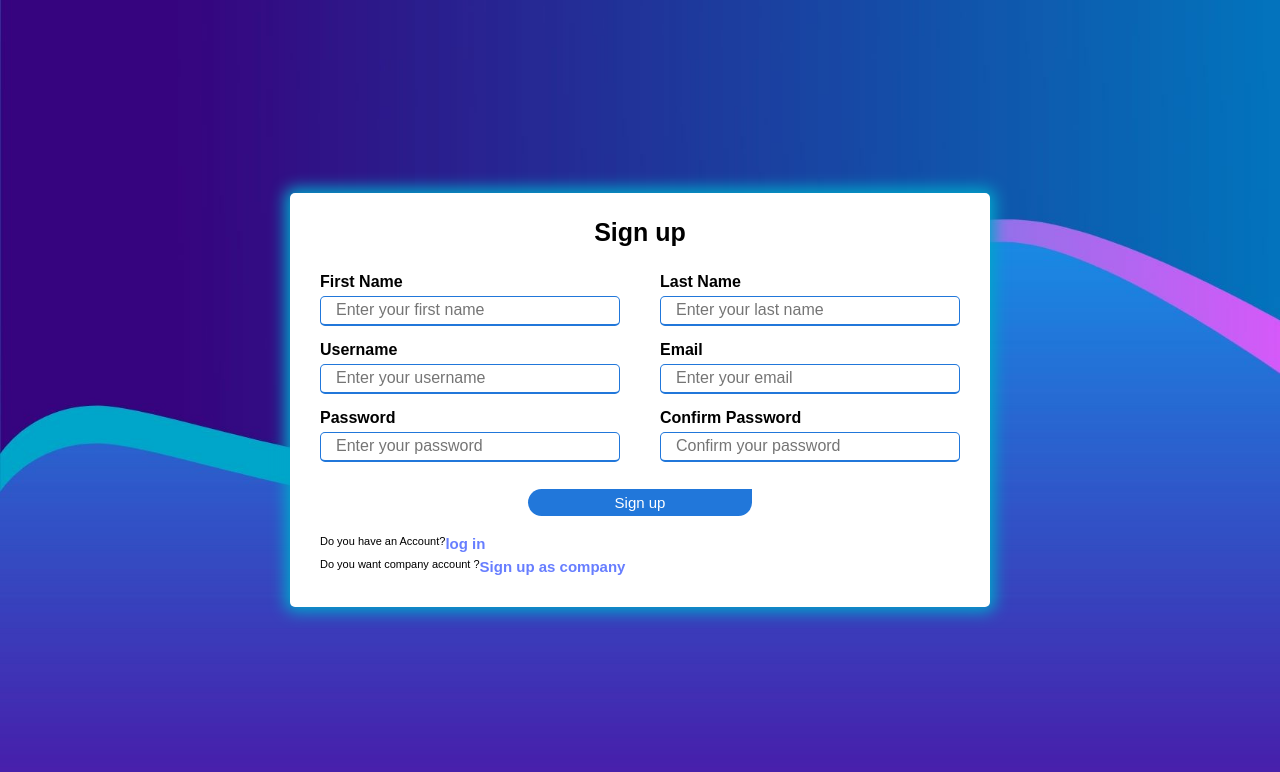
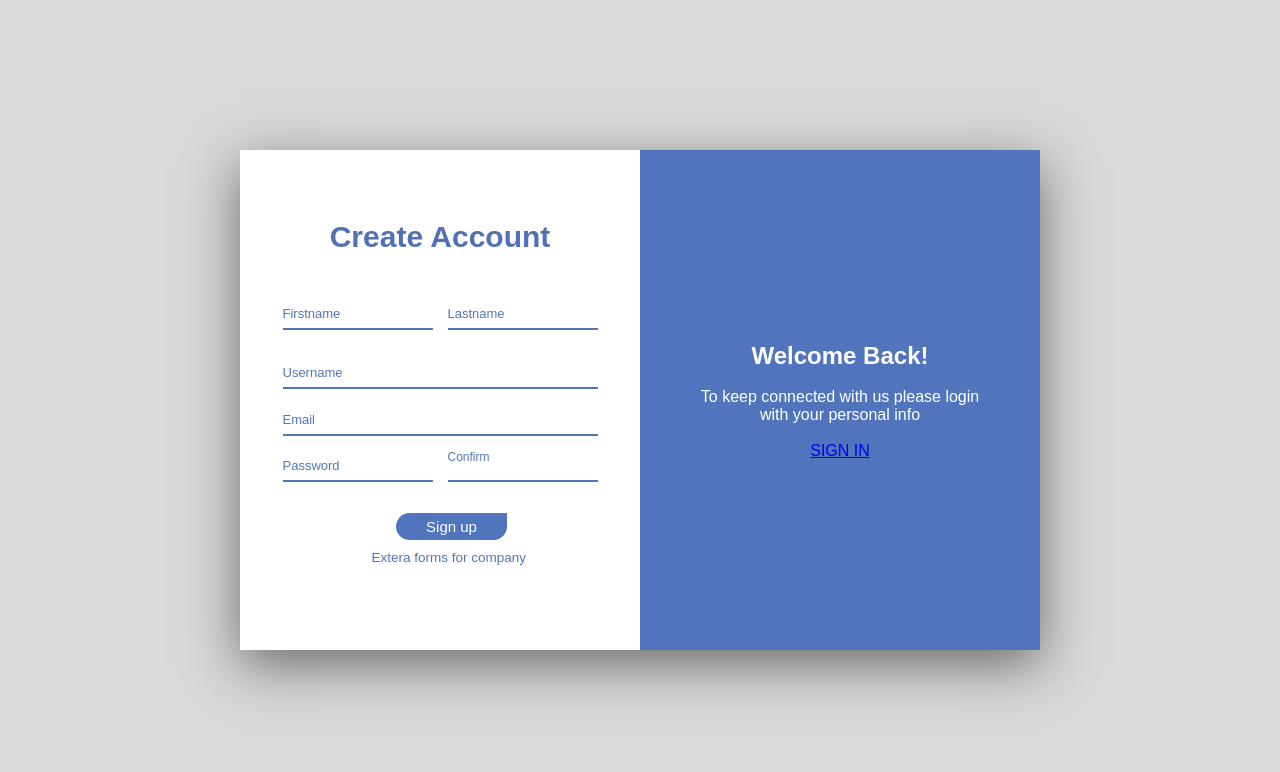
Before and after one commit to combinator4001/combinator-front, a React (Create React App) app: page /person in a window 1280 px wide. Shown: the top 772 px of the page. Built offline with nearby package versions, Linux system fonts and the light colour scheme.

Commit message:
Sign up Design

```diff
--- a/src/component/Login/Login.css
+++ b/src/component/Login/Login.css
@@ -72,6 +72,20 @@ section .container .user .formBox h1{
   margin-bottom: 50px;
   color:#5071b4;
 }
+.error{
+    color:red;
+    font-size: 9.5px;
+    font-weight: bold;
+}
+section .container .user .formBox h2{
+  font-size: 30px;
+  font-weight: 700;
+  font: bold;
+  text-align: center;
+  width:100%;
+  margin-bottom: 50px;
+  color:#5071b4;
+}
 section .container .user .formBox input{
   width:100%;
   font-weight: 600;
@@ -82,7 +96,39 @@ section .container .user .formBox input{
   margin-top: 8px;
   border-bottom: 2px solid #5175bd;
 }
-
+section .container .user .formBox form input[type="firstname"]{
+  font-size: 14px;
+  width: 150px;
+  color: black;
+}
+section .container .user .formBox form input[type="lastname"]{
+  margin-left: 15px;
+  font-size: 14px;
+  width: 150px;
+  color: black;
+}
+section .container .user .formBox form input[type="pass"]{
+  font-size: 14px;
+  width: 150px;
+  color: black;
+}
+section .container .user .formBox form input[type="confirm"]{
+  margin-left: 15px;
+  font-size: 14px;
+  width: 150px;
+  color: black;
+}
+section .container .user .formBox form input[type="namecompany"]{
+  font-size: 14px;
+  width: 150px;
+  color: black;
+}
+section .container .user .formBox form input[type="nameowner"]{
+  margin-left: 15px;
+  font-size: 14px;
+  width: 150px;
+  color: black;
+}
 .details1
 {
     font-size: 16px;
@@ -240,7 +286,7 @@ form .button1 input:hover{
 }
 .floating-label-group {
 	position: relative;
-	margin-top: 20px;
+	margin-top: 20.5px;
 }
 	.floating-label {
 		font-size: 13px;
@@ -251,9 +297,10 @@ form .button1 input:hover{
 		left: 0px;
 		transition: all 0.1s ease;
 	}
-    input:focus ~ .floating-label,
-	input:not(:focus):valid ~ .floating-label {
-		top: -15px;
+  input:focus ~ .floating-label,
+	input:not(:focus):valid ~ .floating-label
+  {
+		top: -6px;
 		bottom: 0px;
 		left: 0px;
 		font-size: 12px;
--- a/src/component/Sign Up/FormSignup.js
+++ b/src/component/Sign Up/FormSignup.js
@@ -1,7 +1,7 @@
 import React , {useState} from 'react';
 import {useSelector , useDispatch} from 'react-redux';
 import {signUp} from '../../features/userSlice'
-import './Form.css'
+import '../Login/Login.css'
 import validate from './validateInfo'
 import valid1 from './valid'
 import url from '../../variables';
@@ -126,106 +126,115 @@ const FormSignup = ({history}) => {
 
     return (
         <>
-        <div className="main_body">
+        <section>
             <div className="container">
-        <div className="title">Sign up</div>
-        <form  onSubmit={handleSubmit}>
+                <div className="user signupBox">
+                    <div className="formBox">
+                        <form onSubmit={handleSubmit} >
                             <div className="user-details">
+                                <h2 >Create Account</h2>
 
-                <div className="input-box">
-                    <span className="details">First Name</span>
-                    <input
-                    id="firstname"
-                    type="text"
-                    placeholder="Enter your first name"
+                                <div className="floating-label-group">
+                                    <div className="input-box" style={{display:'inline-block'}}>
+                                        <input id="firstname"
+                                               type="firstname"
                                                name="firstname"
                                                value={firstname}
                                                onChange={ (e)=> setfName(e.target.value)}
-                    />
-                    {errors.firstname && <p>{errors.firstname}!</p>}
+                                               autoComplete="off" autoFocus required/>
+                                        <label class="floating-label">Firstname</label>
+                                        {errors.firstname ?
+                                         errors.firstname && <div className='error'><p>{errors.firstname}!</p></div> :
+                                        <div className='error' style={{color:'white'}}><p>.</p></div>}
                                     </div>
 
-                <div className="input-box">
-                    <span className="details">Last Name</span>
-                    <input
-                    id="lastname"
-                    type="text"
-                    placeholder="Enter your last name"
+                                    <div className="input-box" style={{display:'inline-block'}}>
+                                        <input id="lastname"
+                                               type="lastname"
                                                name="lastname"
                                                value={lastname}
                                                onChange={ (e)=> setlname(e.target.value)}
-                    />
-                    {errors.lastname && <p>{errors.lastname}!</p>}
+                                               autoComplete="off" autoFocus required/>
+                                        <label style={{marginLeft:165}} className="floating-label">Lastname</label>
+                                        {errors.lastname ?
+                                        errors.lastname && <div className='error'><p style={{marginLeft:14}} >{errors.lastname}!</p></div> :
+                                        <div className='error' style={{color:'white'}}><p>.</p></div>}
+                                    </div>
                                 </div>
 
-
+                                <div className="floating-label-group">
                                     <div className="input-box">
-                    <span className="details">Username</span>
-                    <input
-                    id="username"
+                                        <input id="username"
                                                type="text"
-                    placeholder="Enter your username"
                                                name="username"
                                                value={username}
                                                onChange={ (e)=> setusername(e.target.value)}
-                    />
-                    {errors.username && <p>{errors.username}!</p>}
+                                               autoComplete="off" autoFocus required/>
+                                        <label className="floating-label">Username</label>
+                                        {errors.username && <div className='error'><p name="d">{errors.username}!</p></div>}
+                                    </div>
                                 </div>
 
+                                <div className="floating-label-group">
                                     <div className="input-box">
-                    <span className="details">Email</span>
-                    <input
-                    id="email"
+                                        <input id="email"
                                                type="text"
-                    placeholder="Enter your email"
                                                name="email"
                                                value={email}
                                                onChange={ (e)=> setemail(e.target.value)}
-                    />
-                    {errors.email && <p>{errors.email}!</p>}
+                                               autoComplete="off" autoFocus required />
+                                        <label className="floating-label">Email</label>
+                                        {errors.email && <div className='error'><p>{errors.email}!</p></div>}
+                                    </div>
                                 </div>
 
-
-                <div className="input-box">
-                    <span className="details">Password</span>
-                    <input
-                    id="password"
-                    type="password"
-                    placeholder="Enter your password"
+                                <div className="floating-label-group">
+                                    <div className="input-box" style={{display:'inline-block'}}>
+                                        <input id="password"
+                                               type="pass"
                                                name="password"
                                                value={password}
                                                onChange={ (e)=> setlpass(e.target.value)}
-                    />
-                    {errors.password && <p>{errors.password}!</p>}
+                                               autoComplete="off" autoFocus required />
+                                        <label className="floating-label">Password</label>
+                                        {errors.password ?
+                                        errors.password &&  <div className='error'><p>{errors.password}!</p></div> :
+                                        <div className='error' style={{color:'white'}}><p>.</p></div>}
                                     </div>
 
-                <div className="input-box">
-                    <span className="details">Confirm Password</span>
-                    <input
-                    id="password2"
-                    type="password"
-                    placeholder="Confirm your password"
+                                    <div className="input-box" style={{display:'inline-block'}}>
+                                        <input id="password2"
+                                               type="confirm"
                                                name="password2"
                                                value={password2}
                                                onChange={(e)=>setlpass2(e.target.value) }
-                    />
-                    {errors.password2 && <p>{errors.password2}!</p>}
+                                               autoComplete="off" autoFocus required />
+                                        <label  style={{marginLeft:165}}  className="floating-label">Confirm</label>
+                                        {errors.password2 ?
+                                        errors.password2 && <div className='error'><p style={{marginLeft:14}} >{errors.password2}!</p></div> :
+                                        <div className='error' style={{color:'white'}}><p>.</p></div>}
                                     </div>
                                 </div>
+                            </div>
+                            <br/>
+                            <div className="button_containar1">
+                                <button className="yellow_buttons1" type="submit" formNoValidate onClick={signup} value="Sign up" >Sign up</button>
+                            </div>
+                            <p className="check1" style={{marginLeft:89}}><p></p> <Link to="/company">Extera forms for company</Link></p>
 
-
-            <div className="button_containar">
-                <button className="yellow_buttons" type="submit" onClick={signup} value="Sign up" >Sign up</button>
-            </div>
-
-            <p className="check"><p>Do you have an Account?</p> <Link to="/">log in</Link></p>
-            <p className="check"><p>Do you want company account ?</p><Link to="/company">Sign up as company </Link></p>
                         </form>
 
                     </div>
+                    <div class="imgBox">
+                        <h1>Welcome Back!</h1>
+                        <p> <br/>To keep connected with us please login</p>
+                        <p> with your personal info<br/><br/></p>
+                        <p><Link to="/">SIGN IN</Link></p>
                     </div>
-
+                </div>
+            </div>
+        </section>
         </>
         )
     }
-export default withRouter(FormSignup);
+    export default FormSignup
--- a/src/component/SignUpCompany/FormSignupCompany.js
+++ b/src/component/SignUpCompany/FormSignupCompany.js
@@ -125,105 +125,112 @@ const FormSignupCompany = ({history}) => {
 
     return (
         <>
-        <div className="main_body">
+        <section>
             <div className="container">
-        <div className="title">Sign up</div>
+                <div className="user signupBox">
+                    <div className="formBox">
                         <form className="form" onSubmit={(e)=>handleSubmit(e)} >
                             <div className="user-details">
+                                <h2 >Create Account</h2>
 
-                <div className="input-box">
-                    <span className="details">Name of Company</span>
-                    <input
-                    id="namecompany"
-                    type="text"
-                    placeholder="Enter your name of company"
+                                <div className="floating-label-group">
+                                    <div className="input-box" style={{display:'inline-block'}}>
+                                        <input id="namecompany"
+                                               type="namecompany"
                                                name="namecompany"
                                                value={namecompany}
                                                onChange={ (e)=> setNamecom(e.target.value)}
-                    />
-                    {errors.namecompany && <p>{errors.namecompany}!</p>}
+                                               autoComplete="off" autoFocus required/>
+                                        <label class="floating-label">Name</label>
+                                        {errors.namecompany ?
+                                         errors.namecompany && <div className='error'><p>{errors.namecompany}!</p></div> :
+                                        <div className='error' style={{color:'white'}}><p>.</p></div>}
                                     </div>
 
-                <div className="input-box">
-                    <span className="details">Name of owner</span>
-                    <input
-                    id="nameowner"
-                    type="text"
-                    placeholder="Enter name of owner"
+                                    <div className="input-box" style={{display:'inline-block'}}>
+                                        <input id="nameowner"
+                                               type="nameowner"
                                                name="nameowner"
                                                value={nameowner}
                                                onChange={ (e)=> setnameowner(e.target.value)}
-                    />
-                    {errors.nameowner && <p>{errors.nameowner}!</p>}
+                                               autoComplete="off" autoFocus required/>
+                                        <label  style={{marginLeft:165}}  class="floating-label">Owner</label>
+                                        {errors.nameowner ?
+                                         errors.nameowner && <div className='error'><p style={{marginLeft:14}} >{errors.nameowner}!</p></div> :
+                                        <div className='error' style={{color:'white'}}><p>.</p></div>}
+                                    </div>
                                 </div>
 
-
+                                <div className="floating-label-group">
                                     <div className="input-box">
-                    <span className="details">Username</span>
-                    <input
-                    id="username"
+                                        <input id="username"
                                                type="text"
-                    placeholder="Enter your username"
                                                name="username"
                                                value={username}
                                                onChange={ (e)=> setusername(e.target.value)}
-                    />
-                    {errors.username && <p>{errors.username}!</p>}
+                                               autoComplete="off" autoFocus required/>
+                                        <label class="floating-label">Username</label>
+                                        {errors.username && <div className='error'><p>{errors.username}!</p></div>}
+                                    </div>
                                 </div>
 
+                                <div className="floating-label-group">
                                     <div className="input-box">
-                    <span className="details">Email</span>
-                    <input
-                    id="email"
+                                        <input id="email"
                                                type="text"
-                    placeholder="Enter your email"
                                                name="email"
                                                value={email}
                                                onChange={ (e)=> setemail(e.target.value)}
-                    />
-                    {errors.email && <p>{errors.email}!</p>}
+                                               autoComplete="off" autoFocus required/>
+                                        <label class="floating-label">Email</label>
+                                        {errors.email && <div className='error'><p>{errors.email}!</p></div>}
+                                    </div>
                                 </div>
 
-
-                <div className="input-box">
-                    <span className="details">Password</span>
-                    <input
-                    id="password"
-                    type="password"
-                    placeholder="Enter your password"
+                                <div className="floating-label-group">
+                                    <div className="input-box" style={{display:'inline-block'}}>
+                                        <input id="password"
+                                               type="Pass"
                                                name="password"
                                                value={password}
                                                onChange={ (e)=> setlpass(e.target.value)}
-                    />
-                    {errors.password && <p>{errors.password}!</p>}
+                                               autoComplete="off" autoFocus required/>
+                                        <label class="floating-label">Password</label>
+                                        {errors.password ?
+                                        errors.password && <div className='error'><p>{errors.password}!</p></div> :
+                                        <div className='error' style={{color:'white'}}><p>.</p></div>}
                                     </div>
 
-                <div className="input-box">
-                    <span className="details">Confirm Password</span>
-                    <input
-                    id="password2"
-                    type="password"
-                    placeholder="Confirm your password"
+                                    <div className="input-box" style={{display:'inline-block'}}>
+                                        <input id="password2"
+                                               type="Confirm"
                                                name="password2"
                                                value={password2}
                                                onChange={(e)=>setlpass2(e.target.value) }
-                    />
-                    {errors.password2 && <p>{errors.password2}!</p>}
+                                               autoComplete="off" autoFocus required />
+                                        <label  style={{marginLeft:165}}  className="floating-label">Confirm</label>
+                                        {errors.password2 ?
+                                        errors.password2 && <div className='error'><p style={{marginLeft:14}} >{errors.password2}!</p></div> :
+                                        <div className='error' style={{color:'white'}}><p>.</p></div>}
                                     </div>
                                 </div>
-
-            <div className="button_containar">
-                <button className="yellow_buttons" type="submit" onClick={signup} value="Sign up" >Sign up</button>
                             </div>
-
-            <p className="check"><p>Do you have an Account?</p> <Link to="/">log in</Link></p>
-            <p className="check"><p>Do you want user account ?</p><Link to="/person">Sign up as person</Link></p>
-
+                            <br/>
+                            <div className="button_containar1">
+                                <button className="yellow_buttons1" type="submit" formNoValidate onClick={signup} value="Sign up" >Sign up</button>
+                            </div>
+                            <p className="check1" style={{marginLeft:133}}><p></p> <Link to="/person">User Sign up</Link></p>
                         </form>
-
+                    </div>
+                    <div class="imgBox">
+                        <h1>Welcome Back!</h1>
+                        <p> <br/>To keep connected with us please login</p>
+                        <p> with your personal info<br/><br/></p>
+                        <p><Link to="/">SIGN IN</Link></p>
                     </div>
                 </div>
-
+            </div>
+        </section>
     </>
     )
 }
--- a/src/component/SignUpCompany/validateInfo.js
+++ b/src/component/SignUpCompany/validateInfo.js
@@ -13,7 +13,7 @@ export default function validateInfo(values) {
     if(!values.username.trim()) {
         errors.username ="Username required "
     }else if(values.username.length<6){
-        errors.username='Username needs to be 6 characters or more'
+        errors.username='Use 6 characters or more'
     }
     //Email
     if(!values.email){
@@ -29,7 +29,7 @@ export default function validateInfo(values) {
         errors.password ='Password is required'
     }
     else if(values.password.length<6){
-        errors.password='Password needs to be 6 characters or more'
+        errors.password='Use 6 characters or more'
     }
     if(!values.password2)
     {
--- a/src/component/profile-user/ProfileImg.js
+++ b/src/component/profile-user/ProfileImg.js
@@ -38,7 +38,7 @@ export default function Img() {
                onChange={(event) =>{
                    const file = event.target.files[0];
 
-                   if(file  && file.type.substring(0, 5) == "image"){
+                   if(file  && file.type.substring(0, 5) === "image"){
                        setImage(file);
                    }
                    else{
```
Also changed, not shown: src/component/Login/signupBackGround.jpg (deleted), src/component/Sign Up/signupBackGround.jpg (deleted). Lines whose indentation alone changed are shown as unchanged.
